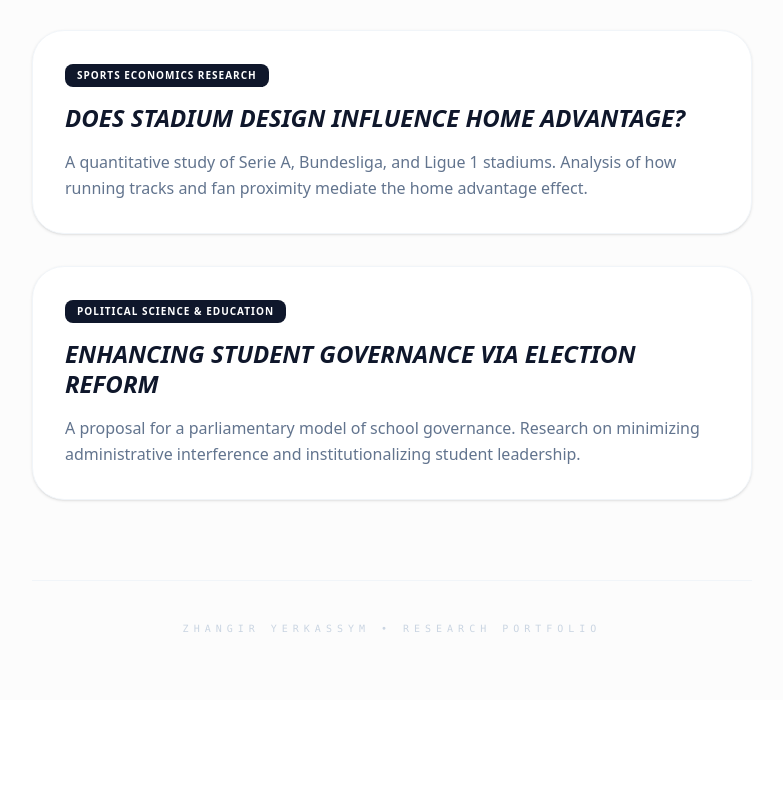
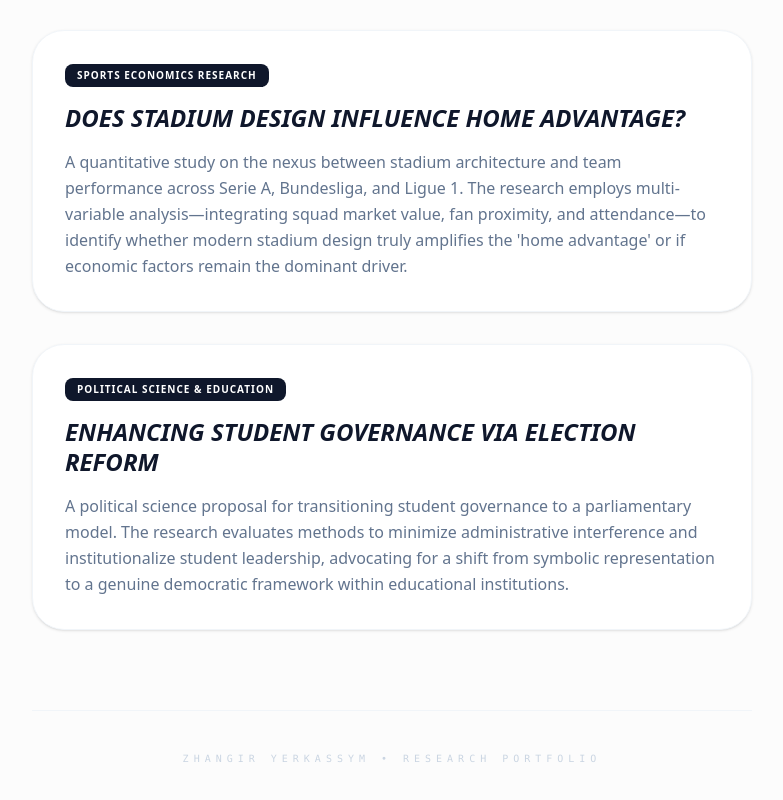
Before and after one commit to JuneiBrunei/jonyportfolio, a Next.js app: page /publications in a window 1280 px wide. Shown: the part 884-1684 px from the top of the page, without its empty margins (248-1031 px from the left). Before the commit the page ends 1584 px from the top, so only its background shows below. Built offline with nearby package versions, Linux system fonts and the light colour scheme.

Commit message:
final site version

```diff
--- a/app/publications/page.tsx
+++ b/app/publications/page.tsx
@@ -23,13 +23,13 @@ export default function Publications() {
       title: "DOES STADIUM DESIGN INFLUENCE HOME ADVANTAGE?",
       type: "Sports Economics Research",
       link: "https://docs.google.com/document/d/12yRpuLwr4DTC_zljepQFwRndYe_aiZCuy_RfKRzZ19s/edit?usp=sharing",
-      description: "A quantitative study of Serie A, Bundesliga, and Ligue 1 stadiums. Analysis of how running tracks and fan proximity mediate the home advantage effect."
+      description: "A quantitative study on the nexus between stadium architecture and team performance across Serie A, Bundesliga, and Ligue 1. The research employs multi-variable analysis—integrating squad market value, fan proximity, and attendance—to identify whether modern stadium design truly amplifies the 'home advantage' or if economic factors remain the dominant driver."
     },
     {
       title: "ENHANCING STUDENT GOVERNANCE VIA ELECTION REFORM",
       type: "Political Science & Education",
       link: "https://docs.google.com/document/d/1HDlKMyaB9EeHCTIEoWn_7x1cUg-_jPj-X9BZAd3flPI/edit?usp=sharing",
-      description: "A proposal for a parliamentary model of school governance. Research on minimizing administrative interference and institutionalizing student leadership."
+      description: "A political science proposal for transitioning student governance to a parliamentary model. The research evaluates methods to minimize administrative interference and institutionalize student leadership, advocating for a shift from symbolic representation to a genuine democratic framework within educational institutions."
     }
   ];
 
```
